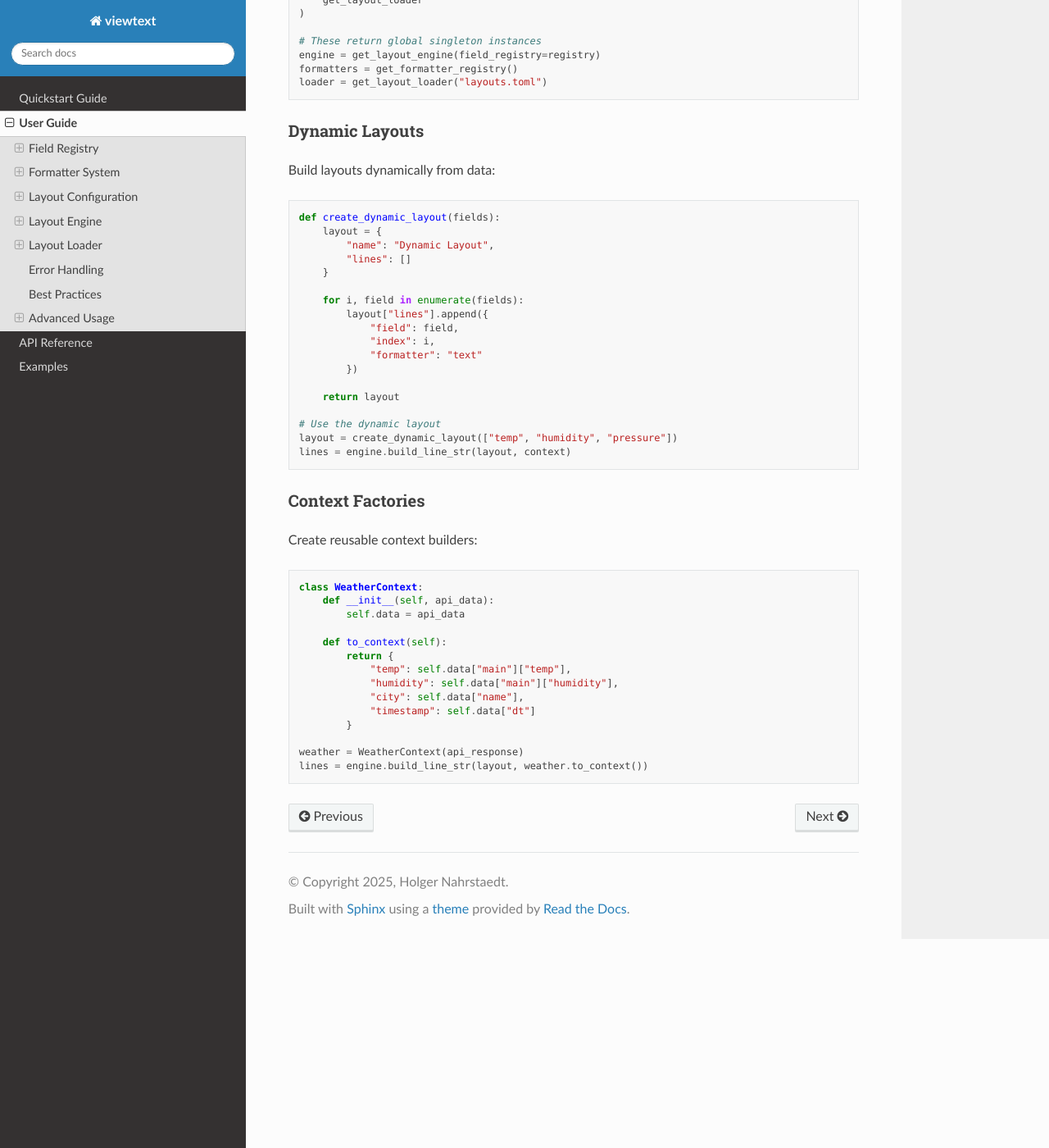
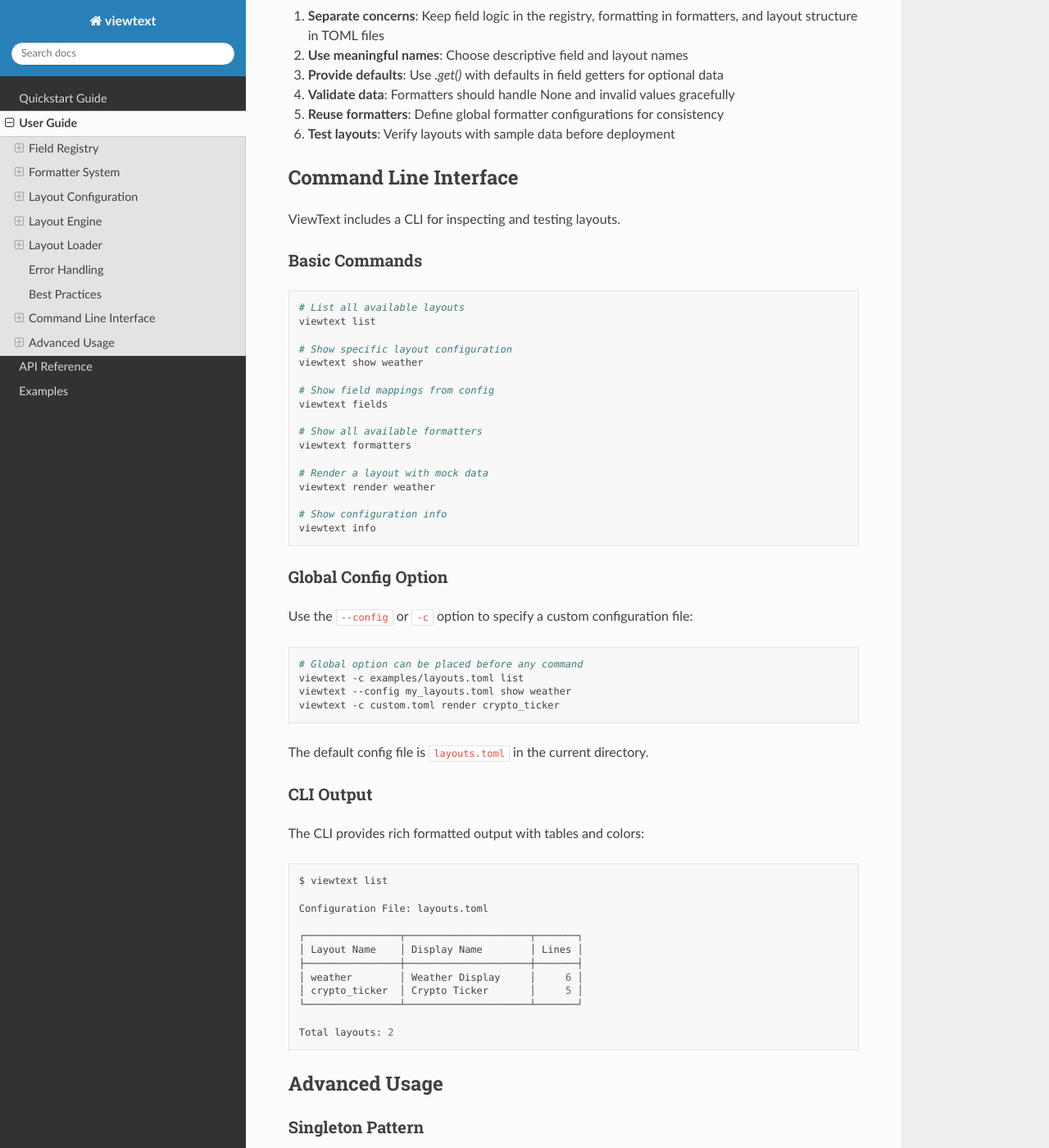
Before and after one commit to holgern/viewtext, a Sphinx documentation site: the page built from docs/user_guide.rst, in a window 1280 px wide and 1400 px high, scrolled down 6520 px. Shown: the whole window at 82% size. Built offline with Sphinx 7.4.7 and the Read the Docs theme 3.1.0, drawn with Linux system fonts in a browser that asks for light colours; some of the changed text lies outside the part shown.

Commit message:
feat: global config parameter

```diff
--- a/docs/user_guide.rst
+++ b/docs/user_guide.rst
@@ -128,6 +128,27 @@
 
     300 → "5m ago"  # short format
     300 → "5 minutes ago"  # long format
+
+**template**
+
+Combine multiple fields using a template string with Python format specifications:
+
+.. code-block:: yaml
+
+    formatter_params:
+        template: "{symbol} - ${price:.2f} - {volume}/$"
+        fields: ["symbol", "price", "volume"]
+
+.. code-block:: text
+
+    # With context: {"symbol": "BTC", "price": 45234.567, "volume": "1.2M"}
+    "BTC - $45234.57 - 1.2M/$"
+
+The template formatter supports:
+
+- Nested field access via dot notation (e.g., ``current_price.usd``)
+- Python format specifications (e.g., ``.2f`` for 2 decimal places)
+- Multiple fields combined in a single line
 
 Custom Formatters
 ~~~~~~~~~~~~~~~~~
@@ -341,6 +362,68 @@
 
 6. **Test layouts**: Verify layouts with sample data before deployment
 
+Command Line Interface
+----------------------
+
+ViewText includes a CLI for inspecting and testing layouts.
+
+Basic Commands
+~~~~~~~~~~~~~~
+
+.. code-block:: bash
+
+    # List all available layouts
+    viewtext list
+
+    # Show specific layout configuration
+    viewtext show weather
+
+    # Show field mappings from config
+    viewtext fields
+
+    # Show all available formatters
+    viewtext formatters
+
+    # Render a layout with mock data
+    viewtext render weather
+
+    # Show configuration info
+    viewtext info
+
+Global Config Option
+~~~~~~~~~~~~~~~~~~~~
+
+Use the ``--config`` or ``-c`` option to specify a custom configuration file:
+
+.. code-block:: bash
+
+    # Global option can be placed before any command
+    viewtext -c examples/layouts.toml list
+    viewtext --config my_layouts.toml show weather
+    viewtext -c custom.toml render crypto_ticker
+
+The default config file is ``layouts.toml`` in the current directory.
+
+CLI Output
+~~~~~~~~~~
+
+The CLI provides rich formatted output with tables and colors:
+
+.. code-block:: bash
+
+    $ viewtext list
+
+    Configuration File: layouts.toml
+
+    ┌────────────────┬─────────────────────┬───────┐
+    │ Layout Name    │ Display Name        │ Lines │
+    ├────────────────┼─────────────────────┼───────┤
+    │ weather        │ Weather Display     │     6 │
+    │ crypto_ticker  │ Crypto Ticker       │     5 │
+    └────────────────┴─────────────────────┴───────┘
+
+    Total layouts: 2
+
 Advanced Usage
 --------------
 
```
Also changed, not shown: README.md (+15 -10 lines), 1 other file.
